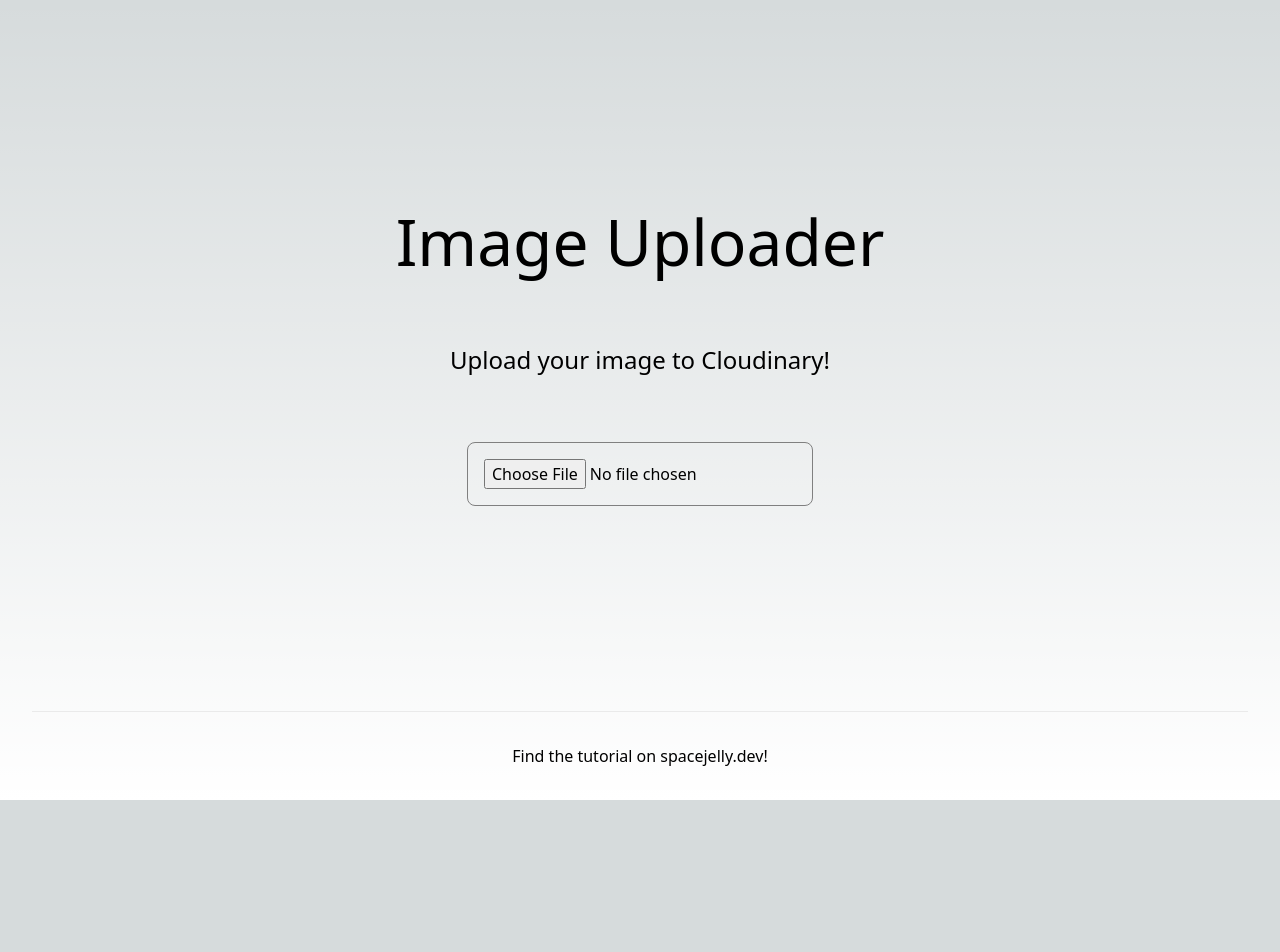
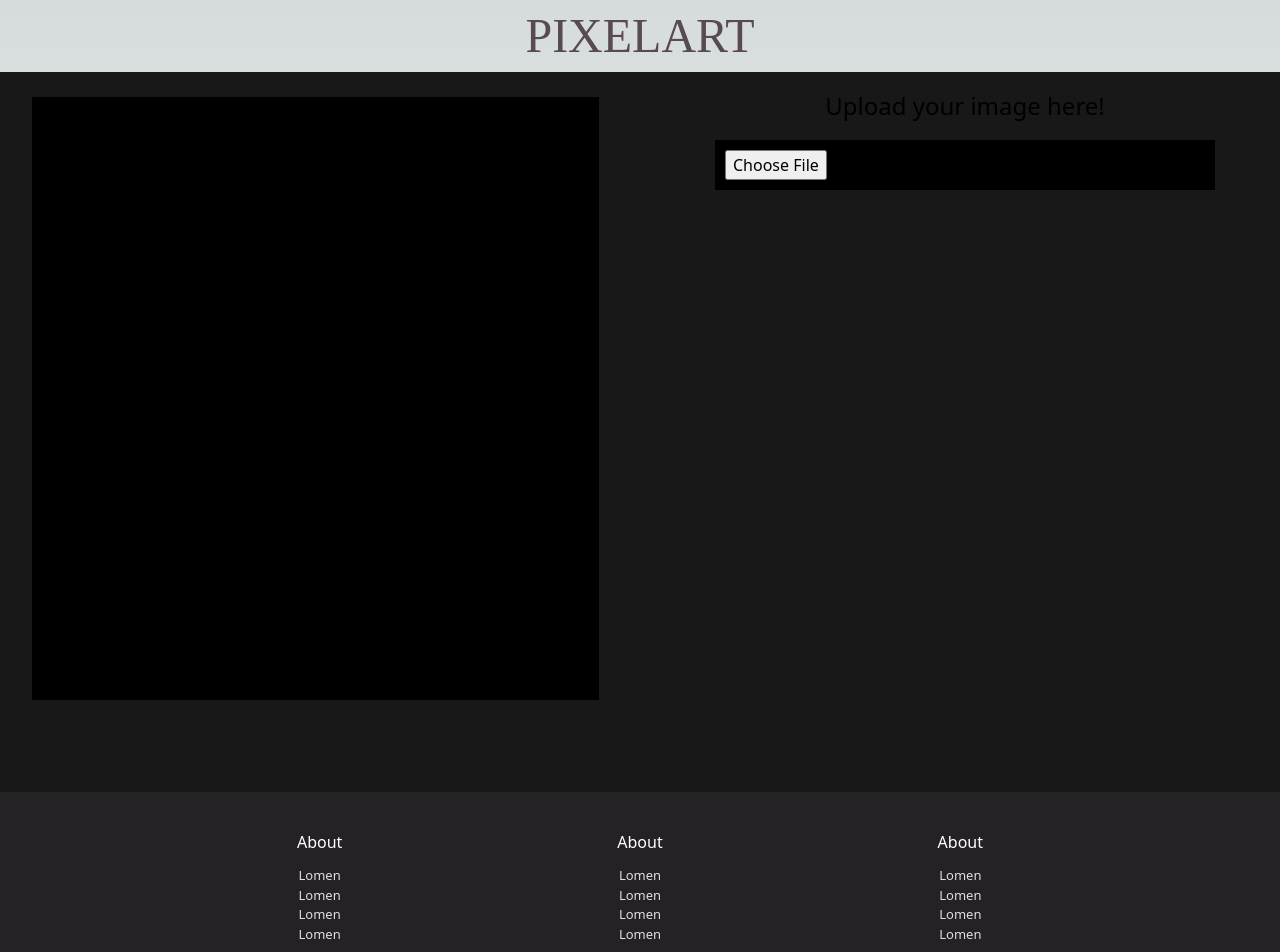
Before and after one commit to Kaneshy/cloudinary_upload, a Next.js app: page / in a window 1280 px wide. Shown: the top 952 px of the page. Before the commit the page ends 800 px from the top, so only its background shows below. Built offline with nearby package versions, Linux system fonts and the light colour scheme.

Commit message:
second commit

```diff
--- /dev/null
+++ b/components/Footer.jsx
@@ -0,0 +1,43 @@
+import React from 'react'
+
+function Footer() {
+    return (
+        <footer className='footerA' >
+            <div className='flex flex-col gap-3 p-2' >
+                <h2>About</h2>
+                <ol>
+                    <li className='flex flex-col ' >
+                        <a href="">Lomen</a>
+                        <a href="">Lomen</a>
+                        <a href="">Lomen</a>
+                        <a href="">Lomen</a>
+                    </li>
+                </ol>
+            </div>
+            <div className='flex flex-col gap-3 p-2' >
+                <h2>About</h2>
+                <ol>
+                    <li className='flex flex-col ' >
+                        <a href="">Lomen</a>
+                        <a href="">Lomen</a>
+                        <a href="">Lomen</a>
+                        <a href="">Lomen</a>
+                    </li>
+                </ol>
+            </div>
+            <div className='flex flex-col gap-3 p-2' >
+                <h2>About</h2>
+                <ol>
+                    <li className='flex flex-col '>
+                        <a href="">Lomen</a>
+                        <a href="">Lomen</a>
+                        <a href="">Lomen</a>
+                        <a href="">Lomen</a>
+                    </li>
+                </ol>
+            </div>
+        </footer>
+    )
+}
+
+export default Footer
--- a/pages/index.js
+++ b/pages/index.js
@@ -1,3 +1,4 @@
+import Footer from '@/components/Footer';
 import { useState } from 'react';
 
 export default function Home() {
@@ -7,7 +8,7 @@ export default function Home() {
   function handleOnChange(changeEvent) {
     const reader = new FileReader();
 
-    reader.onload = function(onLoadEvent) {
+    reader.onload = function (onLoadEvent) {
       setImageSrc(onLoadEvent.target.result);
       setUploadData(undefined);
     }
@@ -24,7 +25,7 @@ export default function Home() {
 
     const formData = new FormData();
 
-    for ( const file of fileInput.files ) {
+    for (const file of fileInput.files) {
       formData.append('file', file);
     }
 
@@ -40,39 +41,40 @@ export default function Home() {
   }
 
   return (
-    <div className='container'>
+    <section className='container'>
+      <h2 className='title'> PIXELART</h2>
 
-      <main className='main'>
-        <h1 className='title'>
-          Image Uploader
-        </h1>
+      <div className='containerCard' >
 
-        <p className='description'>
-          Upload your image to Cloudinary!
-        </p>
+        <div className='info-card'>
+          <p className='description'>
+            CODE
+          </p>
+          {uploadData && (
+            <div className='code' >
+              <code><pre>{JSON.stringify(uploadData, null, 2)}</pre></code>
+            </div>
+          )}
+        </div>
 
-        <form className='form' method="post" onChange={handleOnChange} onSubmit={handleOnSubmit}>
-          <p>
-            <input type="file" name="file" />
+        <form className='img-card' method="post" onChange={handleOnChange} onSubmit={handleOnSubmit}>
+
+          <p className='description'>
+            Upload your image here!
           </p>
 
-          <img src={imageSrc} />
+          <input className='inputheader' type="file" name="file" />
+
+          <img className='imgheader' src={imageSrc} />
 
           {imageSrc && !uploadData && (
-            <p>
-              <button>Upload Files</button>
-            </p>
+            <button className='btn-header'>Upload Image</button>
           )}
 
-          {uploadData && (
-            <code><pre>{JSON.stringify(uploadData, null, 2)}</pre></code>
-          )}
         </form>
-      </main>
 
-      <footer className='footer'>
-        <p>Find the tutorial on <a href="https://spacejelly.dev/">spacejelly.dev</a>!</p>
-      </footer>
-    </div>
+      </div>
+      <Footer />
+    </section>
   )
 }
--- a/styles/globals.css
+++ b/styles/globals.css
@@ -1,6 +1,8 @@
 @tailwind base;
 @tailwind components;
 @tailwind utilities;
+
+@import url('https://fonts.googleapis.com/css2?family=Agbalumo&display=swap');
 
 :root {
   --foreground-rgb: 0, 0, 0;
@@ -16,44 +18,49 @@
   }
 }
 
+* {
+  margin: 0;
+  padding: 0;
+  box-sizing: border-box;
+  text-decoration: none;
+  list-style: none;
+
+}
+
 body {
   color: rgb(var(--foreground-rgb));
-  background: linear-gradient(
-      to bottom,
+  background: linear-gradient(to bottom,
       transparent,
-      rgb(var(--background-end-rgb))
-    )
-    rgb(var(--background-start-rgb));
+      rgb(var(--background-end-rgb))) rgb(var(--background-start-rgb));
 }
 
 .container {
-  display: grid;
-  grid-template-rows: 1fr auto;
-  max-width: 80rem;
-  min-height: 100vh;
-  padding: 0 2rem;
   margin: 0 auto;
-}
-
-.main {
-  display: flex;
-  flex-direction: column;
-  justify-content: center;
-  align-items: center;
+  min-width: 100%;
   text-align: center;
-  padding: 2rem 0;
 }
 
 .title {
   margin: 0;
-  line-height: 1.15;
-  font-size: 4rem;
+  font-size: 3rem;
+  font-family: Agbalumo;
+  color: #584a55
 }
 
 .description {
-  margin: 4rem 0;
+  margin: 1rem 0;
   line-height: 1.5;
   font-size: 1.5rem;
+}
+
+.btn-header,
+.inputheader {
+  background-color: rgb(0, 0, 0);
+  padding: 10px;
+  margin-top: 0;
+  max-width: 500px;
+  width: 90%;
+
 }
 
 .form {
@@ -65,6 +72,7 @@ body {
     border: solid 1px gray;
     border-radius: .5em;
   }
+
 
   button {
     color: white;
@@ -81,11 +89,134 @@ body {
 
 }
 
-.footer {
+.containerCard {
+  display: grid;
+  grid-template-columns: repeat(auto-fit, minmax(200px, 1fr));
+  gap: 20px;
+  width: 100%;
+  margin: 0 auto;
+  background-color: #181818;
+  height: auto;
+  min-height: 90vh;
+  padding-bottom: 50px;
+}
+
+.img-card {
   display: flex;
-  flex: 1;
-  padding: 2rem 0;
-  border-top: 1px solid #eaeaea;
-  justify-content: center;
+  flex-direction: column;
   align-items: center;
 }
+
+.img-card img {
+  box-shadow: rgba(0, 0, 0, 0.5) 0px 54px 55px, rgba(0, 0, 0, 0.12) 0px -12px 30px, rgba(0, 0, 0, 0.12) 0px 4px 6px, rgba(0, 0, 0, 0.17) 0px 12px 13px, rgba(0, 0, 0, 0.09) 0px -3px 5px;
+  border-radius: 20px;
+  max-height: 650px;
+  min-height: 500px;
+  width: auto;
+  margin: 25px 0;
+}
+
+.containerCard h1 {
+  font-size: 40px;
+  padding: 30px 0;
+  font-family: 'Agbalumo';
+}
+
+.info-card {
+  display: flex;
+  flex-direction: column;
+  align-items: center;
+  width: 90%;
+  max-width: 700px;
+  max-height: 90%;
+  margin: 0 auto;
+  gap: 40px;
+  background-color: #000000;
+  margin-top: 25px;
+}
+
+.code {
+  overflow: hidden;
+  overflow-x: scroll;
+  width: 100%;
+  background-color: #584a55;
+}
+
+.info-card-short {
+  display: flex;
+  width: 100%;
+  justify-content: space-around;
+  gap: 15px;
+
+}
+
+@media (max-width: 650px) {
+  .containerCard {
+    display: flex;
+    flex-direction: column-reverse;
+    padding-bottom: 0;
+  }
+
+
+  .inputheader {
+    width: 90%;
+  }
+  .info-card {
+    width: 100%;
+    border-radius: 0;
+  }
+
+  .img-card img {
+    box-shadow: none;
+    border-radius: 0;
+    width: 100%;
+    height: auto;
+    margin-right: 0;
+    max-height: none;
+    min-height: none;
+  }
+
+  .btn-header {
+    background-color: rgb(0, 0, 0);
+    padding: 10px;
+    margin-top: 0;
+    width: 90%;
+    margin-top: 50px;
+
+  }
+
+
+}
+
+
+
+.footerA {
+  display: flex;
+  flex-direction: row;
+  justify-content: space-evenly;
+  background-color: white;
+  color: rgb(255, 255, 255) ;
+  background-color: #252225;
+  padding: 30px;
+}
+
+.footerA ol li a {
+  color: rgb(223, 223, 223);
+  font-size: small;
+}
+
+
+
+@media (max-width: 500px) {
+  .footerA {
+      display: flex;
+      flex-direction: column;
+      align-items: center;
+      justify-content: center;
+  }
+
+  .formmedia {
+      width: 100%;
+      border-radius: 0;
+  }
+}
```
